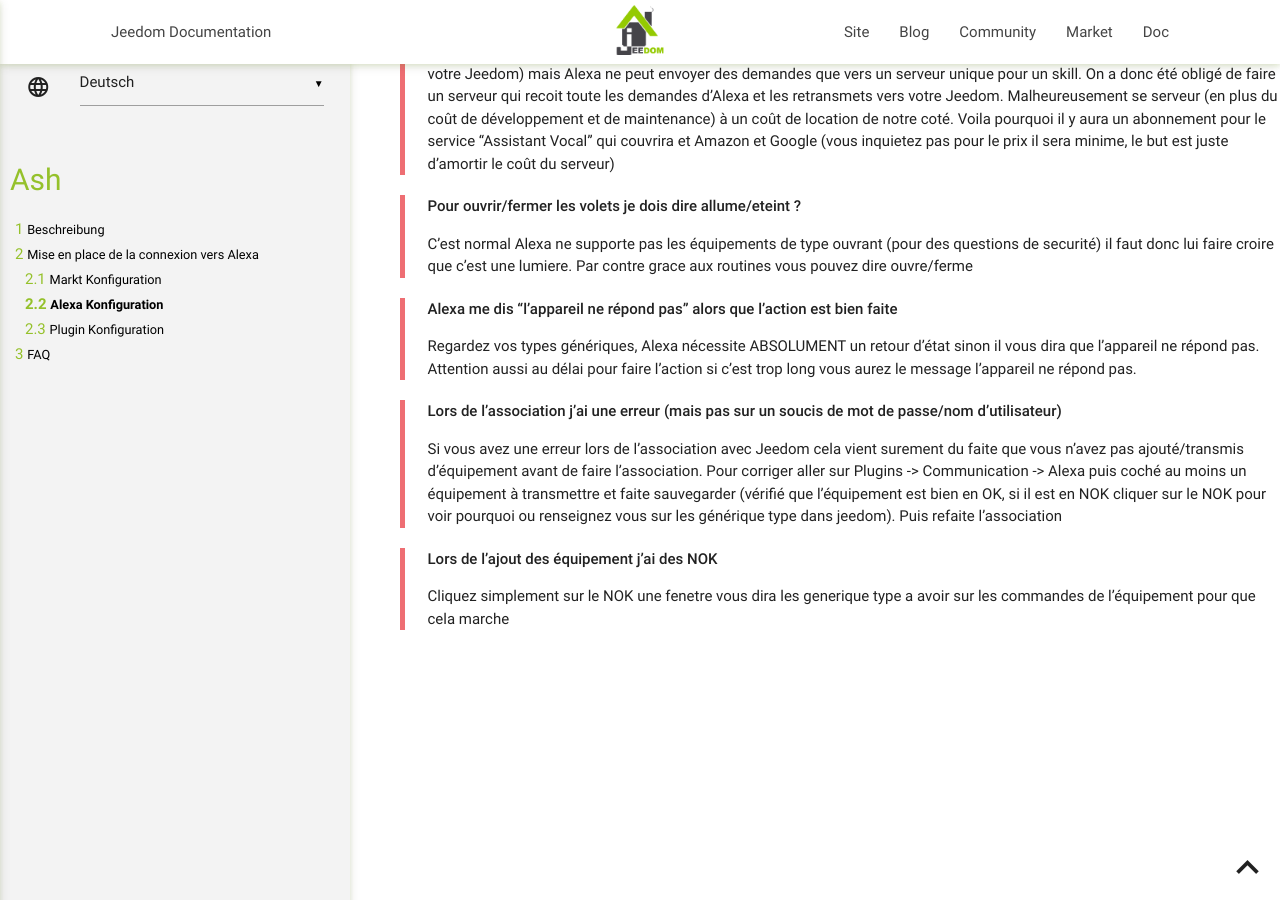
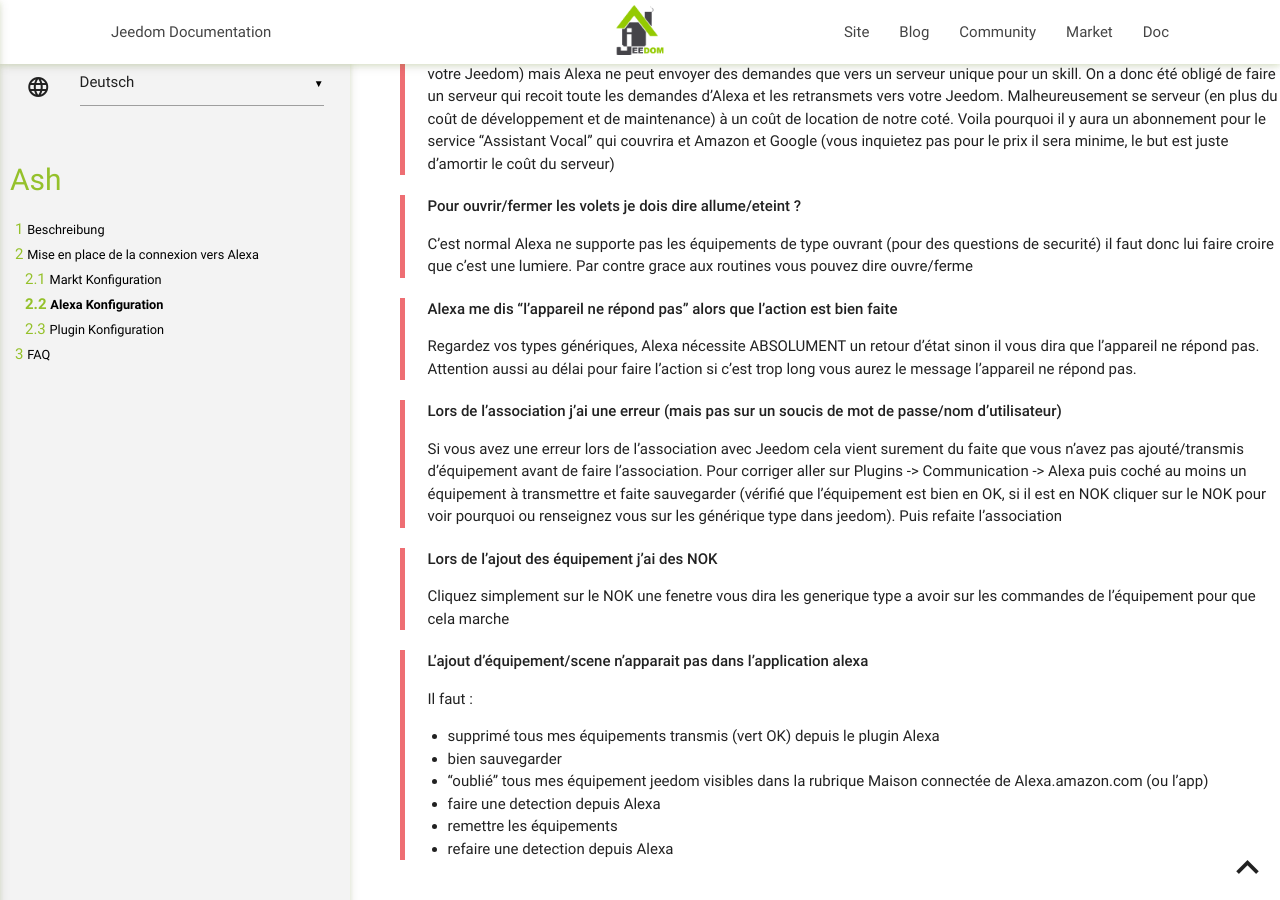
Before and after one commit to jeedom/plugin-ash, a Jekyll site: the page built from docs/de_DE/index.md, in a window 1280 px wide and 900 px high, scrolled down 1513 px. Built offline with Jekyll 4.4.1, drawn with Linux system fonts in a browser that asks for light colours; our own code applies the rules of GitHub Pages for plain Markdown files.

Commit message:
[ROBOT] Action all

```diff
--- a/docs/de_DE/index.md
+++ b/docs/de_DE/index.md
@@ -68,3 +68,13 @@ Vous pouvez aussi créer des scènes dans l'onglet scène, avec des actions d'en
 >**Lors de l'ajout des équipement j'ai des NOK**
 >
 >Cliquez simplement sur le NOK une fenetre vous dira les generique type a avoir sur les commandes de l'équipement pour que cela marche
+
+>**L'ajout d'équipement/scene n'apparait pas dans l'application alexa**
+>
+> Il faut :
+> - supprimé tous mes équipements transmis (vert OK) depuis le plugin Alexa
+> - bien sauvegarder
+> - “oublié” tous mes équipement jeedom visibles dans la rubrique Maison connectée de Alexa.amazon.com (ou l’app)
+> - faire une detection depuis Alexa
+> - remettre les équipements
+> - refaire une detection depuis Alexa
```
Also changed, not shown: docs/en_US/index.md (+10 -0 lines), docs/es_ES/index.md (+10 -0 lines).
